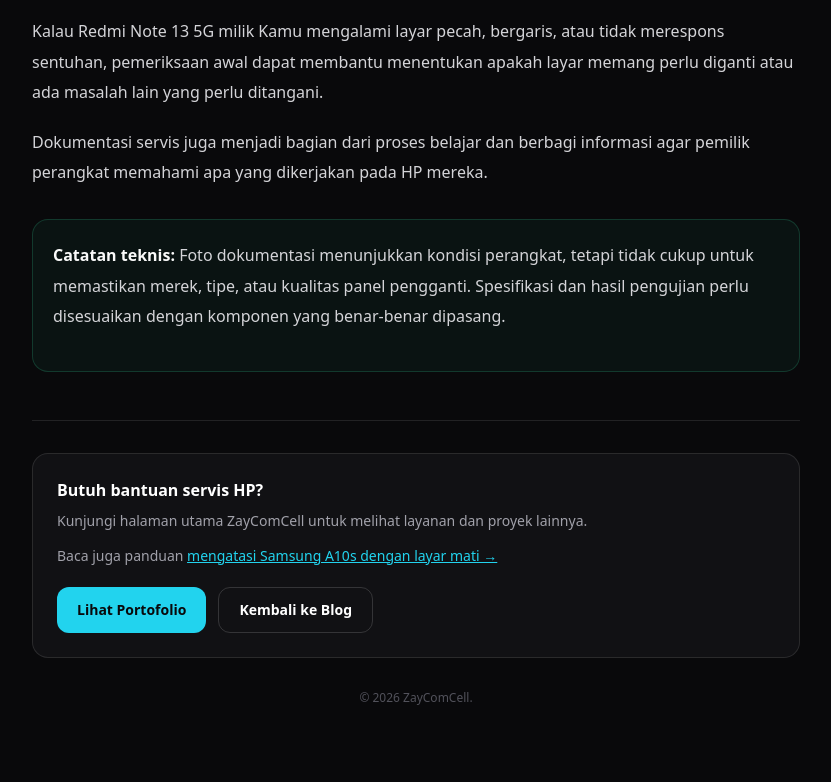
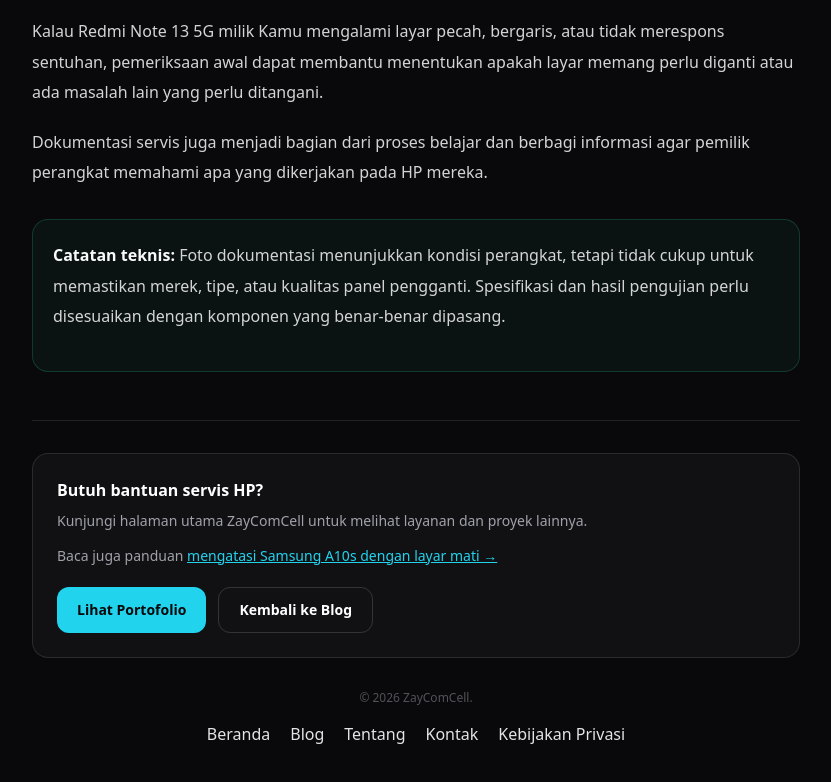
Before and after one commit to fajarlubis41/zaycomcell-portfolio, a plain HTML site: page blog/ganti-lcd-redmi-note-13-5g-oled/index.html in a window 1280 px wide. Shown: the part 7350-8132 px from the top of the page, without its empty margins (224-1055 px from the left). Drawn offline with nearby package versions, Linux system fonts and the light colour scheme.

Commit message:
Add navigation links to the footer

```diff
--- a/blog/ganti-lcd-redmi-note-13-5g-oled/index.html
+++ b/blog/ganti-lcd-redmi-note-13-5g-oled/index.html
@@ -105,6 +105,13 @@ html{scroll-behavior:smooth}body{background:#09090b;color:#e4e4e7}
 <div class="mt-5 flex flex-wrap gap-3"><a href="/" class="inline-flex items-center rounded-xl bg-cyan-400 px-5 py-3 text-sm font-bold text-zinc-950 hover:bg-cyan-300">Lihat Portofolio</a><a href="/blog/" class="inline-flex items-center rounded-xl border border-white/15 px-5 py-3 text-sm font-semibold text-white hover:bg-white/5">Kembali ke Blog</a></div>
 </div>
 <p class="mt-8 text-center text-xs text-zinc-600">© <span id="year"></span> ZayComCell.</p>
+  <nav class="mt-4 flex flex-wrap justify-center gap-5">
+    <a href="/" class="hover:text-cyan-400">Beranda</a>
+    <a href="/blog/" class="hover:text-cyan-400">Blog</a>
+    <a href="/about.html" class="hover:text-cyan-400">Tentang</a>
+    <a href="/contact.html" class="hover:text-cyan-400">Kontak</a>
+    <a href="/privacy-policy/" class="hover:text-cyan-400">Kebijakan Privasi</a>
+  </nav>
 </footer>
 </main>
 <script>document.getElementById("year").textContent = new Date().getFullYear();</script>
```
